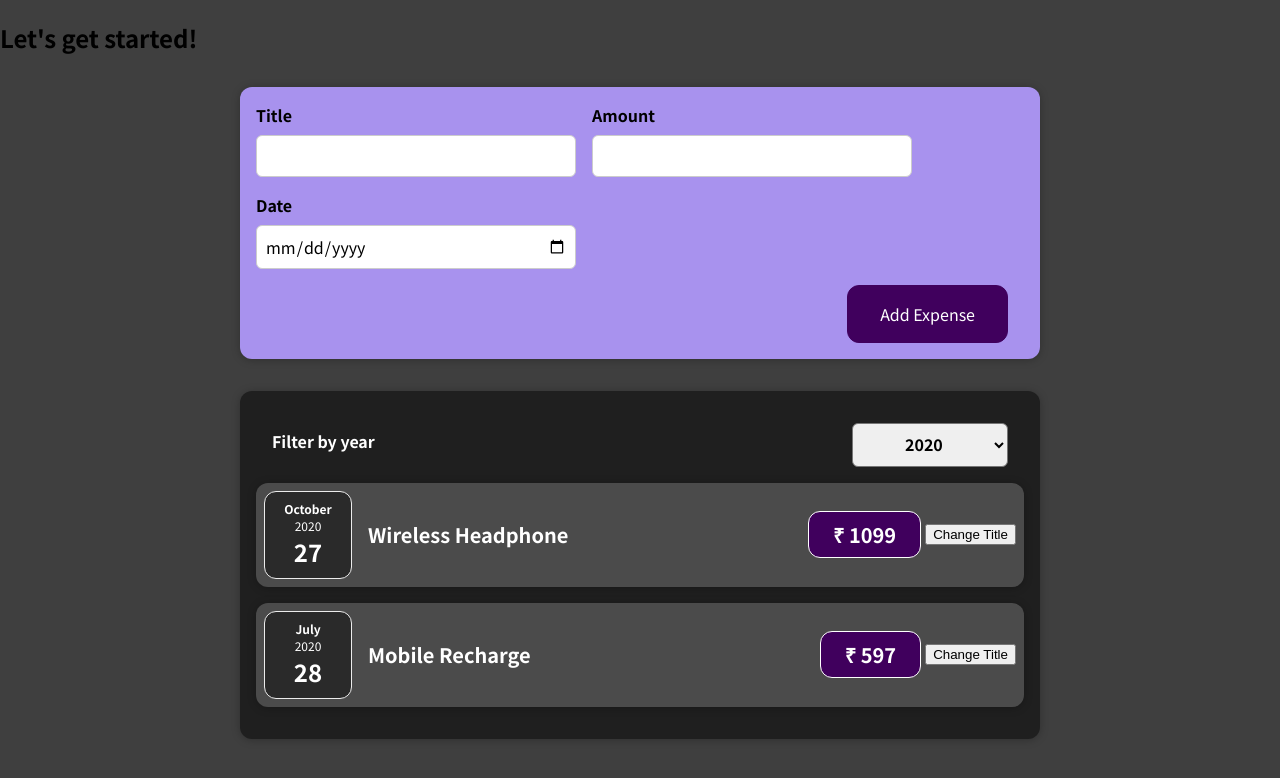
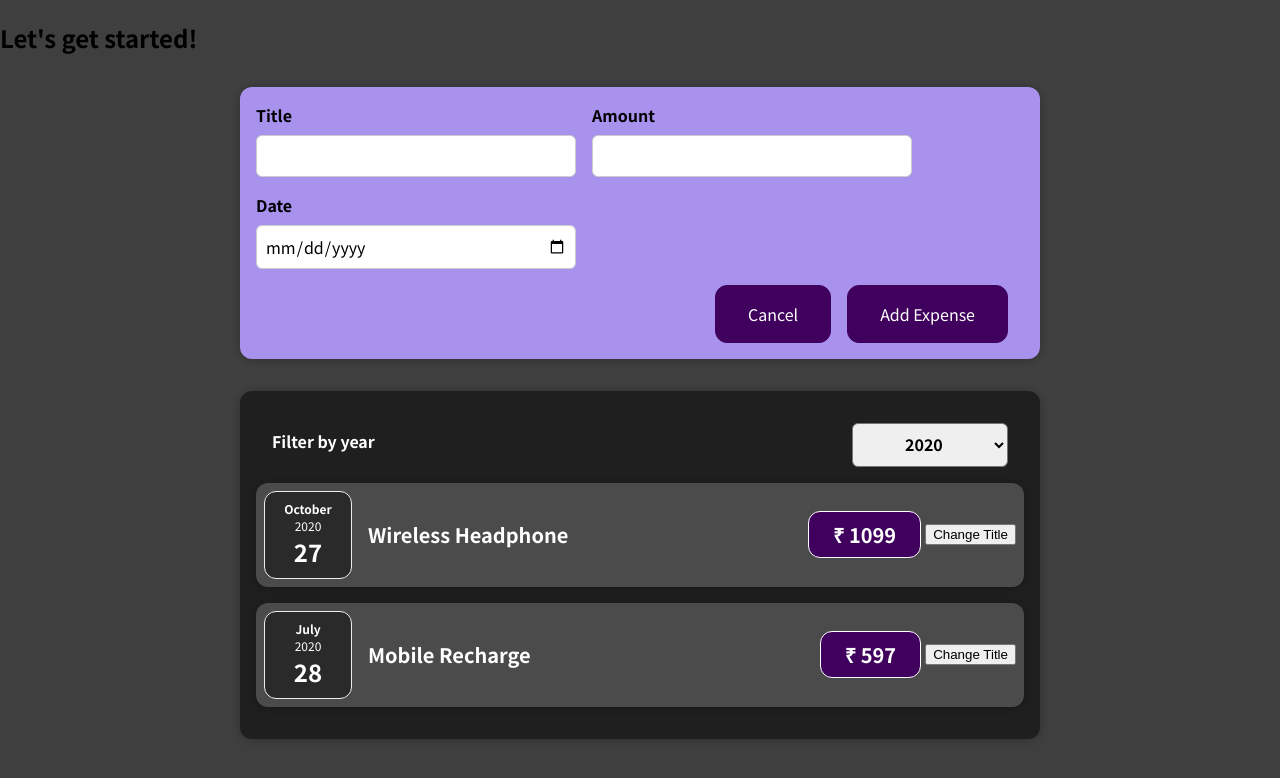
Before and after one commit to BalajiJ234/expense-tracker, a React (Create React App) app: page / in a window 1280 px wide. Both pictures are taken after a click on the button "Add Expense". Shown: the top 778 px of the page. Built offline with nearby package versions, Linux system fonts and the light colour scheme.

Commit message:
Assignment - Complemented

```diff
--- a/src/components/NewExpense/ExpenseForm.jsx
+++ b/src/components/NewExpense/ExpenseForm.jsx
@@ -29,7 +29,17 @@ const ExpenseForm = (props) => {
     setTitle("");
     setAmount("");
     setDate("");
+    props.onShow(false);
   };
+  const cancelHandler = (event) => {
+    event.preventDefault();
+    setTitle("");
+    setAmount("");
+    setDate("");
+    props.onShow(false);
+  };
+
+  if (props.enable) {
     return (
       <form onSubmit={submitHandler}>
         <div className='new-expense__controls'>
@@ -59,10 +69,18 @@ const ExpenseForm = (props) => {
           </div>
         </div>
         <div className='new-expense__actions'>
+          <button onClick={cancelHandler}>Cancel</button>
           <button type='submit'>Add Expense</button>
         </div>
       </form>
     );
+  } else {
+    return (
+      <div style={{ textAlign: "center" }}>
+        <button onClick={() => props.onShow(true)}>Add Expense</button>
+      </div>
+    );
+  }
 };
 
 export default ExpenseForm;
--- a/src/components/NewExpense/NewExpense.jsx
+++ b/src/components/NewExpense/NewExpense.jsx
@@ -1,8 +1,10 @@
-import React from "react";
+import React, { useState } from "react";
 import "./NewExpense.css";
 import ExpenseForm from "./ExpenseForm";
 
 const NewExpense = (props) => {
+  const [isEnable, setIsEnable] = useState(false);
+
   const saveExpenseDataHandler = (enteredExpenseData) => {
     const expenseData = {
       ...enteredExpenseData,
@@ -11,9 +13,17 @@ const NewExpense = (props) => {
     props.onAddExpense(expenseData);
   };
 
+  const handleEnable = (isEnable) => {
+    setIsEnable(isEnable);
+  };
+
   return (
     <div className='new-expense'>
-      <ExpenseForm onSaveExpenseData={saveExpenseDataHandler} />
+      <ExpenseForm
+        onSaveExpenseData={saveExpenseDataHandler}
+        enable={isEnable}
+        onShow={handleEnable}
+      />
     </div>
   );
 };
```
Also changed, not shown: 1 other file (tests, documents, lock files or other folders). Lines whose indentation alone changed are shown as unchanged.
